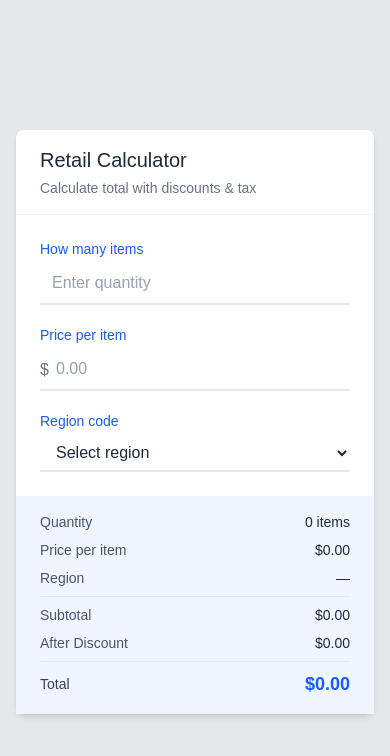
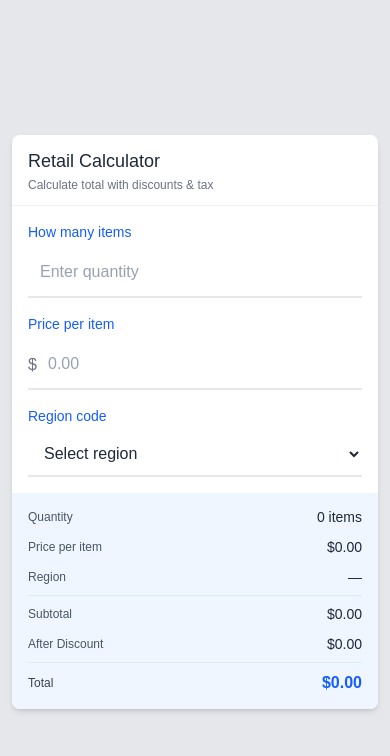
Before and after one commit to mukeshyadav-cdac/retail-calculator, a Next.js app: page / in a window 390 px wide. Shown: the top 756 px of the page. Built offline with nearby package versions, Linux system fonts and the light colour scheme.

Commit message:
implemented responsiveness

```diff
--- a/app/components/RetailCalculator.tsx
+++ b/app/components/RetailCalculator.tsx
@@ -27,13 +27,15 @@ export default function RetailCalculator() {
 
   return (
     <div className="w-full max-w-md mx-auto">
-      <div className="bg-white rounded-lg shadow-md">
-        <div className="px-6 py-4 border-b border-gray-100">
-          <h1 className="text-xl font-medium text-gray-800">Retail Calculator</h1>
-          <p className="text-sm text-gray-500 mt-1">Calculate total with discounts & tax</p>
+      <div className="bg-white rounded-lg shadow-md overflow-hidden">
+        <div className="px-4 sm:px-6 py-3 sm:py-4 border-b border-gray-100">
+          <h1 className="text-lg sm:text-xl font-medium text-gray-800">Retail Calculator</h1>
+          <p className="text-xs sm:text-sm text-gray-500 mt-0.5 sm:mt-1">
+            Calculate total with discounts & tax
+          </p>
         </div>
 
-        <div className="p-6 space-y-5">
+        <div className="p-4 sm:p-6 space-y-4 sm:space-y-5">
           <FormInput
             id="quantity"
             label="How many items"
@@ -72,7 +74,7 @@ export default function RetailCalculator() {
           />
         </div>
 
-        <div className="bg-blue-50 px-6 py-4 space-y-2">
+        <div className="bg-blue-50 px-4 sm:px-6 py-3 sm:py-4 space-y-1.5 sm:space-y-2">
           <ResultRow label="Quantity" value={`${quantity || 0} items`} />
           <ResultRow label="Price per item" value={formatCurrency(price || 0)} />
           <ResultRow label="Region" value={region || "—"} />
--- a/app/components/ui/FormInput.tsx
+++ b/app/components/ui/FormInput.tsx
@@ -12,7 +12,8 @@ type FormInputProps = {
   onBlur: () => void;
 };
 
-const baseStyles = "w-full px-3 py-2 bg-white border-b-2 text-gray-800 placeholder-gray-400 focus:outline-none transition-colors";
+const baseStyles =
+  "w-full px-3 py-3 sm:py-2 min-h-[44px] bg-white border-b-2 text-base sm:text-sm text-gray-800 placeholder-gray-400 focus:outline-none transition-colors";
 
 export default function FormInput({
   id,
@@ -27,16 +28,18 @@ export default function FormInput({
   onChange,
   onBlur,
 }: FormInputProps) {
-  const inputStyles = `${baseStyles} ${error ? "border-red-400 focus:border-red-500" : "border-gray-200 focus:border-blue-500"} ${prefix ? "pl-4" : ""}`;
+  const inputStyles = `${baseStyles} ${error ? "border-red-400 focus:border-red-500" : "border-gray-200 focus:border-blue-500"} ${prefix ? "pl-5 sm:pl-4" : ""}`;
 
   return (
-    <div className="space-y-1">
+    <div className="space-y-1.5 sm:space-y-1">
       <label htmlFor={id} className="block text-sm font-medium text-blue-600">
         {label}
       </label>
       <div className={prefix ? "relative" : ""}>
         {prefix && (
-          <span className="absolute left-0 top-1/2 -translate-y-1/2 text-gray-500">{prefix}</span>
+          <span className="absolute left-0 top-1/2 -translate-y-1/2 text-gray-500 text-base sm:text-sm">
+            {prefix}
+          </span>
         )}
         <input
           id={id}
--- a/app/components/ui/FormSelect.tsx
+++ b/app/components/ui/FormSelect.tsx
@@ -14,7 +14,8 @@ type FormSelectProps = {
   onBlur: () => void;
 };
 
-const baseStyles = "w-full px-3 py-2 bg-white border-b-2 text-gray-800 focus:outline-none transition-colors";
+const baseStyles =
+  "w-full px-3 py-3 sm:py-2 min-h-[44px] bg-white border-b-2 text-base sm:text-sm text-gray-800 focus:outline-none transition-colors";
 
 export default function FormSelect({
   id,
@@ -29,7 +30,7 @@ export default function FormSelect({
   const selectStyles = `${baseStyles} ${error ? "border-red-400 focus:border-red-500" : "border-gray-200 focus:border-blue-500"}`;
 
   return (
-    <div className="space-y-1">
+    <div className="space-y-1.5 sm:space-y-1">
       <label htmlFor={id} className="block text-sm font-medium text-blue-600">
         {label}
       </label>
--- a/app/components/ui/ResultRow.tsx
+++ b/app/components/ui/ResultRow.tsx
@@ -13,15 +13,15 @@ const labelStyles = {
 
 const valueStyles = {
   default: "text-sm font-medium text-gray-800",
-  highlight: "text-lg font-semibold text-blue-600",
+  highlight: "text-base sm:text-lg font-semibold text-blue-600",
   green: "text-sm font-medium text-green-600",
 };
 
 export default function ResultRow({ label, value, variant = "default", border }: ResultRowProps) {
   return (
-    <div className={`flex justify-between items-center ${border ? "pt-2 border-t border-blue-100" : ""}`}>
-      <span className={`text-sm ${labelStyles[variant]}`}>{label}</span>
-      <span className={valueStyles[variant]}>{value}</span>
+    <div className={`flex justify-between items-center gap-2 py-0.5 ${border ? "pt-2 border-t border-blue-100" : ""}`}>
+      <span className={`text-xs sm:text-sm ${labelStyles[variant]} shrink-0`}>{label}</span>
+      <span className={`${valueStyles[variant]} text-right`}>{value}</span>
     </div>
   );
 }
--- a/app/page.tsx
+++ b/app/page.tsx
@@ -2,7 +2,7 @@ import RetailCalculator from "./components/RetailCalculator";
 
 export default function Home() {
   return (
-    <div className="min-h-screen bg-gray-200 flex items-center justify-center p-4">
+    <div className="min-h-screen bg-gray-200 flex items-center justify-center px-3 py-6 sm:p-4 md:p-8">
       <RetailCalculator />
     </div>
   );
```
